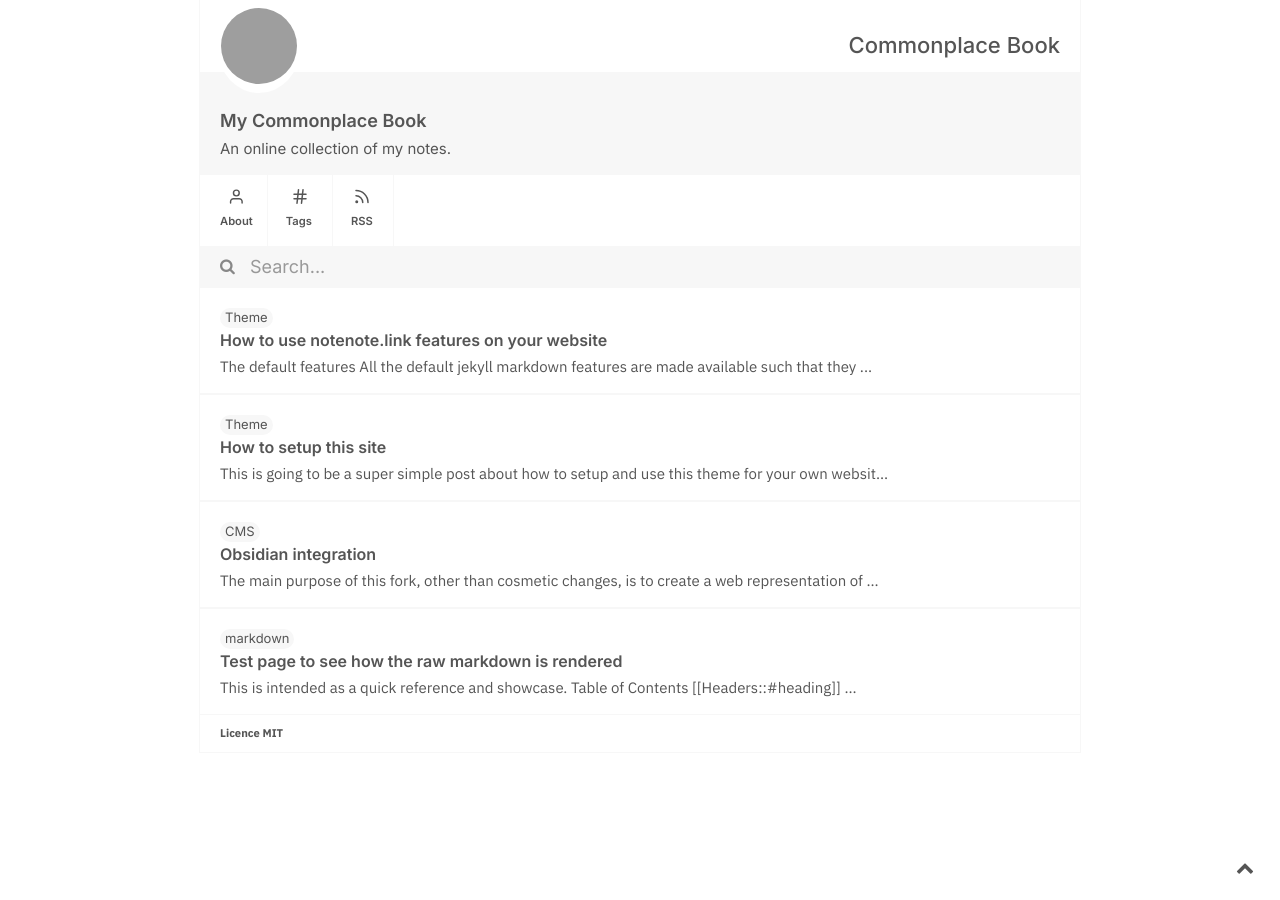
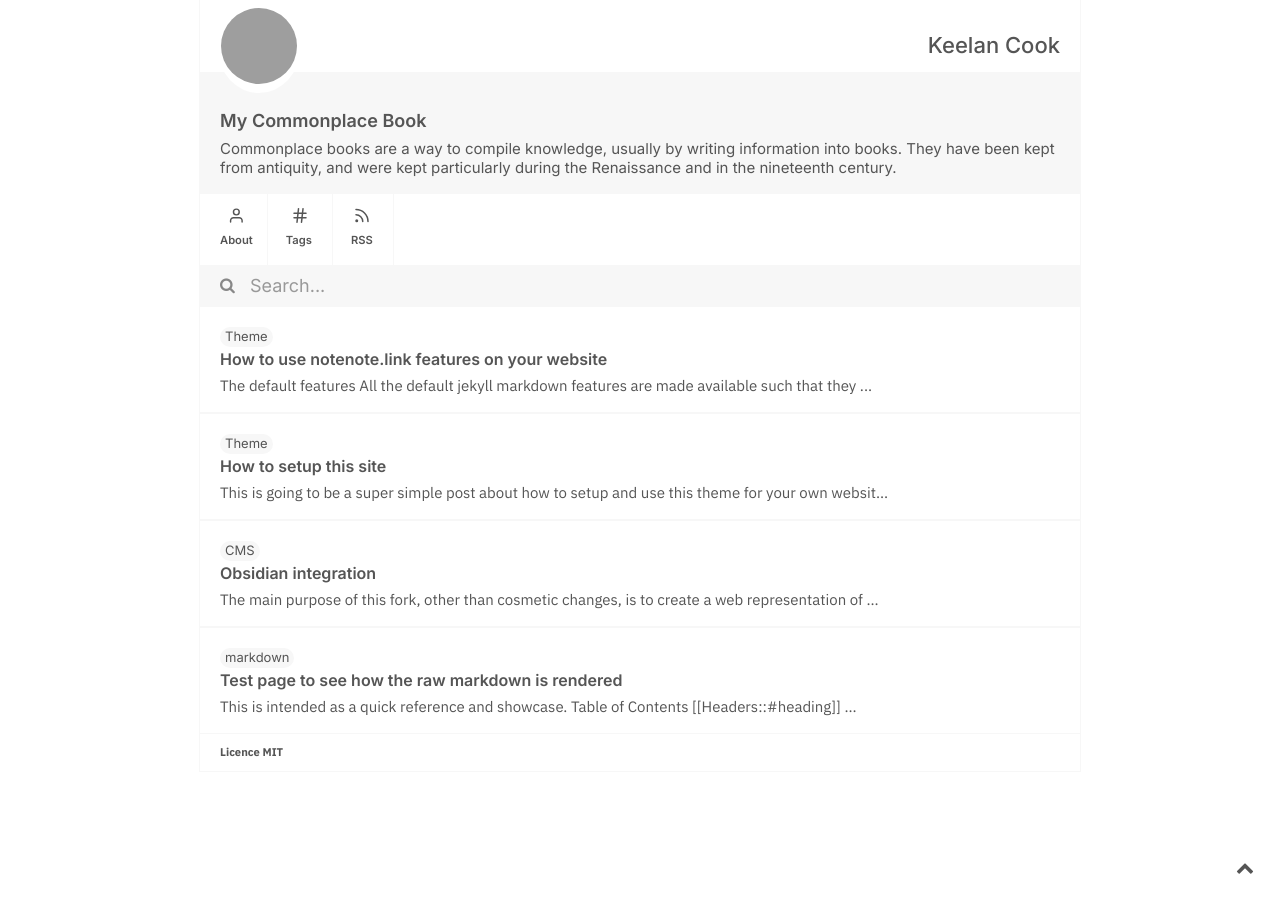
Before and after one commit to keelancook/notebook, a Jekyll site: the page built from index.md, in a window 1280 px wide. Built offline with Jekyll 4.4.1, drawn with Linux system fonts in a browser that asks for light colours; grey boxes are pictures that could not be loaded.

Commit message:
Update _config.yml

```diff
--- a/_config.yml
+++ b/_config.yml
@@ -1,6 +1,6 @@
-title: Commonplace Book
+title: Keelan Cook
 name: My Commonplace Book
-user_description: An online collection of my notes.
+user_description: Commonplace books are a way to compile knowledge, usually by writing information into books. They have been kept from antiquity, and were kept particularly during the Renaissance and in the nineteenth century.
 notes_url: "https://keelancook.ml/notenote/notes"
 profile_pic: /assets/img/seal.png
 favicon: /assets/img/favicon.ico
```
